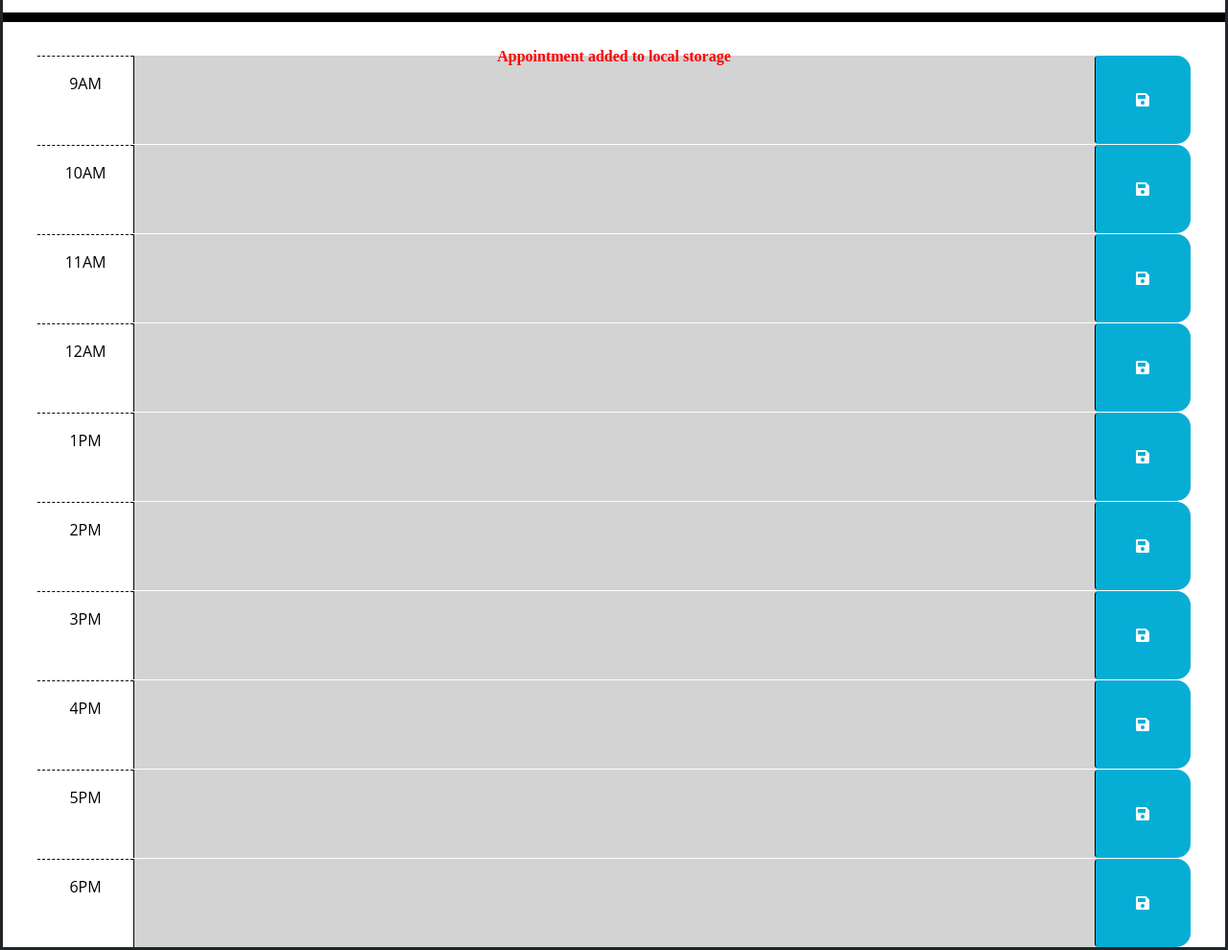
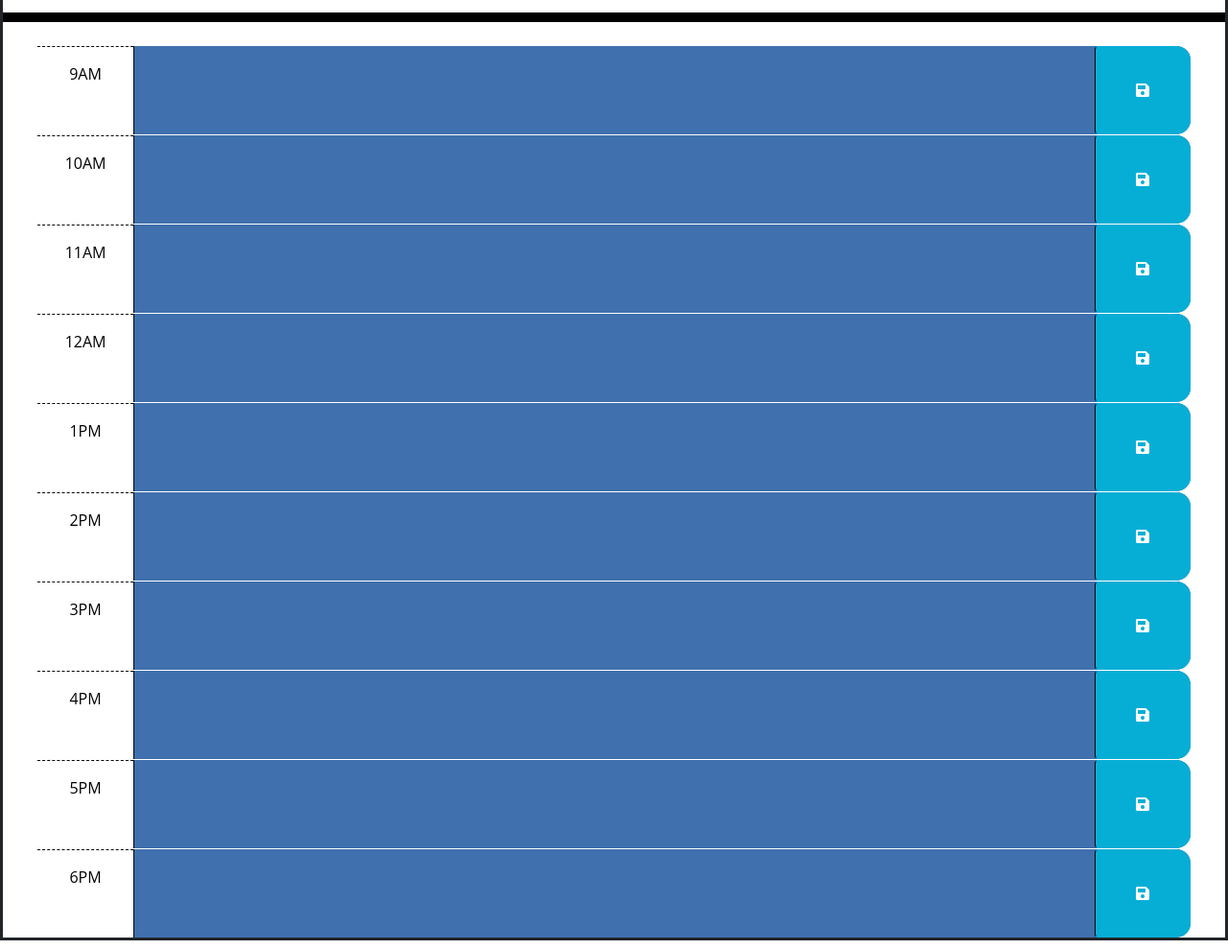
Before and after one commit to Trevis-Williams/Trevis-s-Work-Day-Scheduler, a plain HTML site: page index.html in a window 1280 px wide. Shown: the part 240-1230 px from the top of the page at 96% size. Drawn offline with nearby package versions, Linux system fonts and the light colour scheme.

Commit message:
updated css html and javascript files

```diff
--- a/Develop/script.js
+++ b/Develop/script.js
@@ -11,12 +11,12 @@ $(function () {
   });
 
 
-  var currentHour = dayjs().hour();
+ var currentHour = dayjs().hour();
 
   // Loop through each time block
   $(".time-block").each(function() {
     var blockHour = $(this).data("hour");
-
+    console.log(blockHour)
     // Add classes based on the current hour
     if (blockHour === currentHour) {
       $(this).addClass("present");
@@ -44,8 +44,9 @@ $(function () {
     if (userInput !== "") {
       localStorage.setItem(blockId, userInput);
       // Display appointment added message
-      $(".local-store").text("Appointment added to local storage").show();
-    }
+      $(".local-store").text("Appointment added to local storage✅").show();
+  }
+
   });
 
 
@@ -54,14 +55,3 @@ $(function () {
   // Display the current date in the header of the page.
   $('#currentDay').text(dayjs().format('MMMM D, YYYY hA'));
 });
-
-$(".local-store").text("Appointment added to local storage").show();
-//This code will apply the appropriate class (past, present, or future) to each time block based on the current time. The class will change dynamically as time progresses.
-
-
-
-
-
-
-
-//when it hits a certain time make it so the class is chnaged to past present or CSSFontFeatureValuesRule
--- a/Develop/style.css
+++ b/Develop/style.css
@@ -31,17 +31,17 @@ textarea {
 }
 
 .past {
-  background-color: #d3d3d3;
+  background-color: #4070ad;
   color: white;
 }
 
 .present {
-  background-color: #ff6961;
+  background-color: #1ed345;
   color: white;
 }
 
 .future {
-  background-color: #77dd77;
+  background-color: #ff6661;
   color: white;
 }
 
@@ -61,6 +61,7 @@ textarea {
 .local-store {
   color: red;
   font-family: initial;
+  padding-bottom: 20px;
 }
 header h1 {
   display: flex;
--- a/index.html
+++ b/index.html
@@ -31,9 +31,9 @@
       <p id="currentDay" class="lead"></p>
     </header>
 
-   <section>
-    <section class="local-store" style="display: none;">Appointment added to local storage✅</section>
-   </section>
+    <section>
+      <section class="local-store" style="display: none;"></section>
+  </section>
 
 
 
@@ -68,7 +68,7 @@
         </button>
       </div>
 
-      <div id="hour-01" class="row time-block" data-hour="01">
+      <div id="hour-01" class="row time-block" data-hour="13">
         <div class="col-2 col-md-1 hour text-center py-3">1PM</div>
         <textarea class="col-8 col-md-10 description" rows="3"> </textarea>
         <button class="btn saveBtn col-2 col-md-1" aria-label="save">
@@ -76,7 +76,7 @@
         </button>
       </div>
 
-      <div id="hour-02" class="row time-block" data-hour="02">
+      <div id="hour-02" class="row time-block" data-hour="14">
         <div class="col-2 col-md-1 hour text-center py-3">2PM</div>
         <textarea class="col-8 col-md-10 description" rows="3"> </textarea>
         <button class="btn saveBtn col-2 col-md-1" aria-label="save">
@@ -84,7 +84,7 @@
         </button>
       </div>
 
-      <div id="hour-03" class="row time-block " data-hour="03">
+      <div id="hour-03" class="row time-block " data-hour="15">
         <div class="col-2 col-md-1 hour text-center py-3">3PM</div>
         <textarea class="col-8 col-md-10 description" rows="3"> </textarea>
         <button class="btn saveBtn col-2 col-md-1" aria-label="save">
@@ -92,7 +92,7 @@
         </button>
       </div>
 
-      <div id="hour-04" class="row time-block " data-hour="04">
+      <div id="hour-04" class="row time-block " data-hour="16">
         <div class="col-2 col-md-1 hour text-center py-3">4PM</div>
         <textarea class="col-8 col-md-10 description" rows="3"> </textarea>
         <button class="btn saveBtn col-2 col-md-1" aria-label="save">
@@ -100,7 +100,7 @@
         </button>
       </div>
 
-      <div id="hour-05" class="row time-block " data-hour="05">
+      <div id="hour-05" class="row time-block " data-hour="17">
         <div class="col-2 col-md-1 hour text-center py-3">5PM</div>
         <textarea class="col-8 col-md-10 description" rows="3"> </textarea>
         <button class="btn saveBtn col-2 col-md-1" aria-label="save">
@@ -108,7 +108,7 @@
         </button>
       </div>
 
-      <div id="hour-06" class="row time-block " data-hour="06">
+      <div id="hour-06" class="row time-block " data-hour="18">
         <div class="col-2 col-md-1 hour text-center py-3">6PM</div>
         <textarea class="col-8 col-md-10 description" rows="3"> </textarea>
         <button class="btn saveBtn col-2 col-md-1" aria-label="save">
```
Also changed, not shown: 1 other file.
